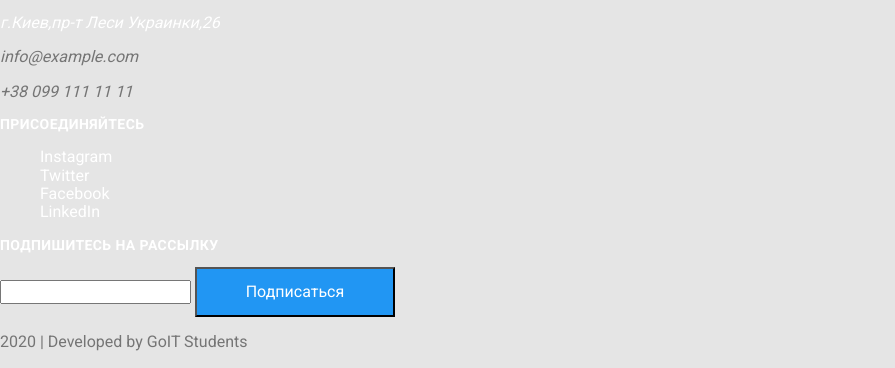
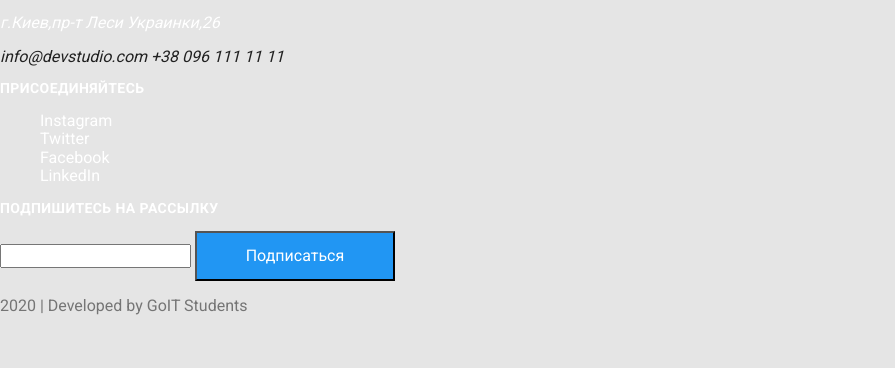
Before and after one commit to PolinaGaivoronska/goit-markup-hw-02, a plain HTML site: page index.html in a window 1280 px wide. Shown: the part 4039-4407 px from the top of the page, without its empty margins (0-895 px from the left). After the commit the page ends 4370 px from the top, so only its background shows below. Drawn offline with Linux system fonts and the light colour scheme.

Commit message:
Изменяет ссылки в адресе

```diff
--- a/index.html
+++ b/index.html
@@ -181,8 +181,9 @@
 
       <address class="contacts">
         <p class="tipe-address">г.Киев,пр-т Леси Украинки,26</p>
-        <p class="tipe">info@example.com</p>
-        <p class="tipe">+38 099 111 11 11</p>
+        <a href="mailto:info@devstudio.com" class="tipe"
+            >info@devstudio.com</a>
+            <a href="tel:+380961111111" class="tipe">+38 096 111 11 11</a>
       </address>
       <p class="footer-title">присоединяйтесь</p>
       <ul>
```
